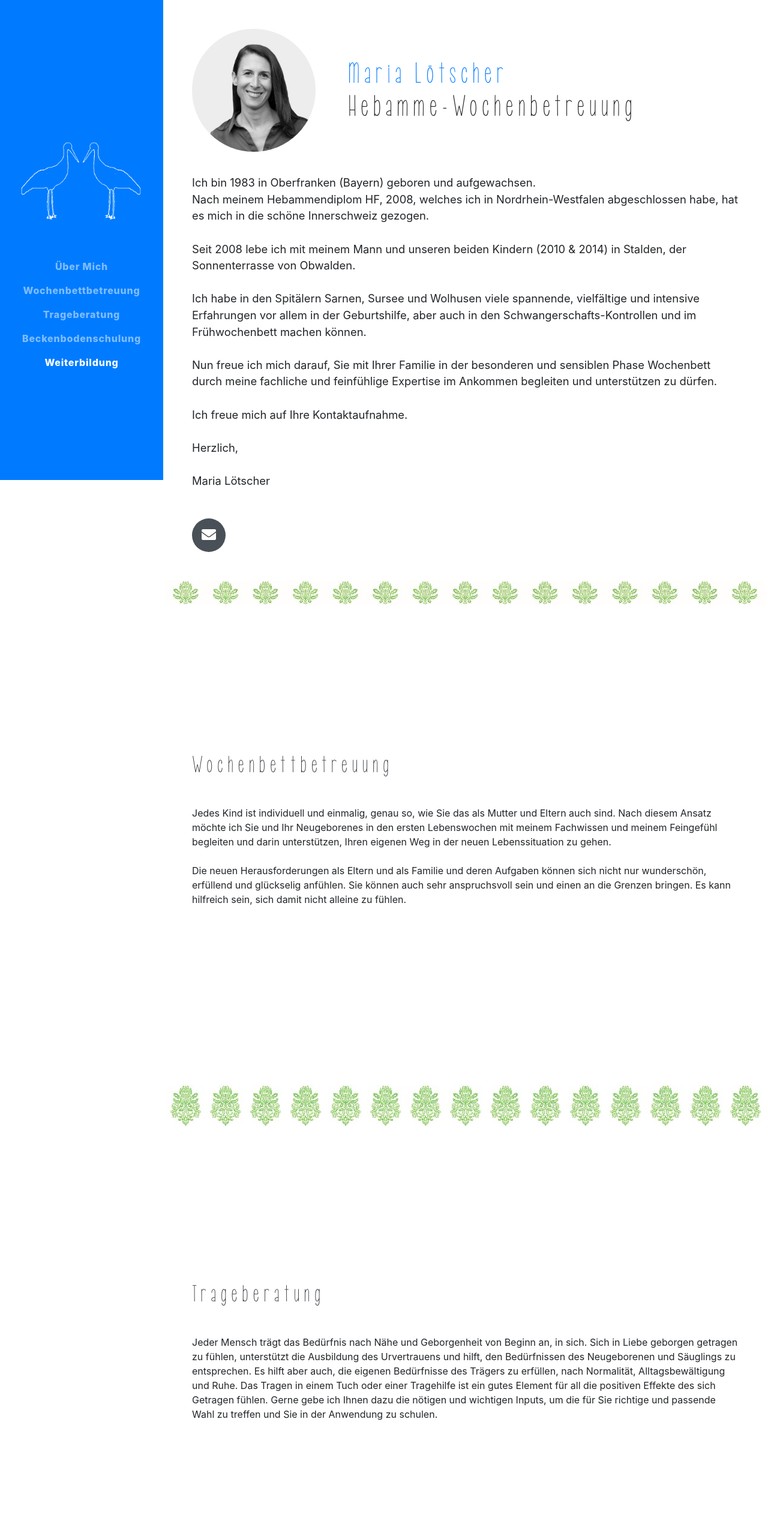
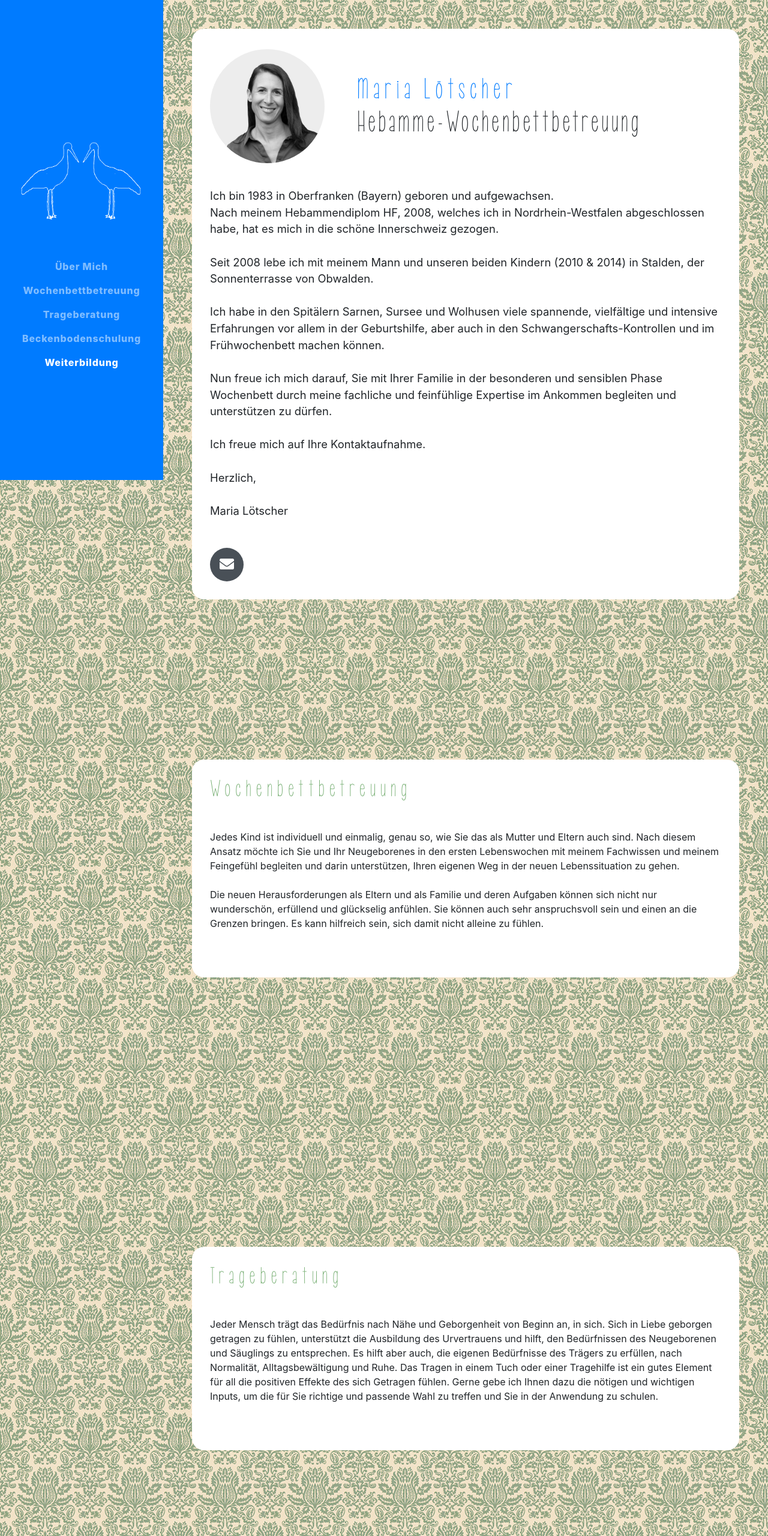
Before and after one commit to simplywing/portfolio-maria-loetscher, a website with bundled scripts: page index.html in a window 1280 px wide. Shown: the top 2560 px of the page at 60% size. Built offline with nearby package versions, Linux system fonts and the light colour scheme; a web font is replaced by a local one.

Commit message:
kleine Optimierungen

```diff
--- a/css/resume.css
+++ b/css/resume.css
@@ -8,6 +8,8 @@ body {
   font-family: 'Noto Sans', -apple-system, BlinkMacSystemFont, 'Segoe UI', Roboto, 'Helvetica Neue', Arial, sans-serif, 'Apple Color Emoji', 'Segoe UI Emoji', 'Segoe UI Symbol', 'Noto Color Emoji';
   padding-top: 54px;
   color: #42474d;
+  background-image: url("../img/ornament.jpg");
+  background-repeat: repeat;
 }
 
 @media (min-width: 992px) {
@@ -53,7 +55,7 @@ p.lead {
   font-weight: 500;
   font-family: 'kg_call_me_mayberegular', -apple-system, BlinkMacSystemFont, 'Segoe UI', Roboto, 'Helvetica Neue', Arial, sans-serif, 'Apple Color Emoji', 'Segoe UI Emoji', 'Segoe UI Symbol', 'Noto Color Emoji';
   font-size: 2.55rem;
-  letter-spacing: 0.5rem;
+  letter-spacing: 0.3rem;
 }
 
 .social-icons a {
@@ -182,3 +184,21 @@ a:hover, a:focus, a:active {
 .ornament{
   text-align: center;
 }
+
+.resume-section > div{
+  background-color: white;
+  padding: 30px;
+  border-radius: 20px;
+}
+
+.section-title {
+  color:#76ae72;
+  margin-bottom: 2.2rem!important;
+}
+
+.textblock{
+  margin-bottom: 1rem!important;
+}
+/*
+
+*/
--- a/index.html
+++ b/index.html
@@ -4,7 +4,7 @@
 <head>
 
     <meta charset="utf-8">
-    <meta name="viewport" content="width=device-width, initial-scale=1, shrink-to-fit=no">
+    <meta name="viewport" content="width=device-width, initial-scale=1, shrink-to-fit=yes">
     <meta name="description" content="">
     <meta name="author" content="Erich Lötscher">
 
@@ -74,7 +74,7 @@
                     <h1 class="mb-0">
                       <span class="text-primary">Maria Lötscher</span>
                     </h1>
-                            <div class="subheading mb-5">Hebamme-Wochenbetreuung
+                            <div class="subheading mb-5">Hebamme-Wochenbettbetreuung
                                 <!-- <a href="mailto:kontak@marialoetscher.ch">kontak@marialoetscher.ch</a> -->
                   </div>
               </div>
@@ -95,7 +95,7 @@
                     <br> Maria Lötscher
                 </p>
                 <div class="social-icons">
-                    <a href="mailto:kontak@marialoetscher.ch">
+                    <a href="mailto:kontakt@marialoetscher.ch">
                         <i class="fas fa-envelope"></i>
                     </a>
                 </div>
@@ -103,69 +103,70 @@
         </section>
 
         <!-- <hr class="m-0"> -->
-        <div class="ornament">
+        <!-- <div class="ornament">
             <img class="img-fluid" src="img/ornamentlinie_kurz_skaliert.jpg" alt="bandornament">
-        </div>
+        </div> -->
 
         <section class="resume-section p-3 p-lg-5 d-flex align-items-center" id="wochenbettbetreuung">
             <div class="w-100">
-                <h2 class="mb-5">Wochenbettbetreuung</h2>
+                <h2 class="mb-5 section-title">Wochenbettbetreuung</h2>
 
-                <p class="mb-5">Jedes Kind ist individuell und einmalig, genau so, wie Sie das als Mutter und Eltern auch sind. Nach diesem Ansatz möchte ich Sie und Ihr Neugeborenes in den ersten Lebenswochen mit meinem Fachwissen und meinem Feingefühl begleiten und darin unterstützen, Ihren eigenen Weg in der neuen Lebenssituation zu gehen.
+                <p class="mb-5 textblock">Jedes Kind ist individuell und einmalig, genau so, wie Sie das als Mutter und Eltern auch sind. Nach diesem Ansatz möchte ich Sie und Ihr Neugeborenes in den ersten Lebenswochen mit meinem Fachwissen und meinem Feingefühl begleiten und darin unterstützen, Ihren eigenen Weg in der neuen Lebenssituation zu gehen.
                     <br>
-                    <br>Die neuen Herausforderungen als Eltern und als Familie und deren Aufgaben können sich nicht nur wunderschön, erfüllend und glückselig anfühlen. Sie können auch sehr anspruchsvoll sein und einen an die Grenzen bringen. Es  kann hilfreich sein, sich damit nicht alleine zu fühlen.</p>
+                    <br>Die neuen Herausforderungen als Eltern und als Familie und deren Aufgaben können sich nicht nur wunderschön, erfüllend und glückselig anfühlen. Sie können auch sehr anspruchsvoll sein und einen an die Grenzen bringen. Es  kann hilfreich sein, sich damit nicht alleine zu fühlen.
+                </p>
             </div>
-
         </section>
 
         <!-- <hr class="m-0"> -->
-        <div class="ornament">
+        <!-- <div class="ornament">
             <img class="img-fluid" src="img/ornamentlinie2_kurz_skaliert.jpg" alt="bandornament">
-        </div>
+        </div> -->
 
         <section class="resume-section p-3 p-lg-5 d-flex align-items-center" id="trageberatung">
             <div class="w-100">
-                <h2 class="mb-5">Trageberatung</h2>
+                <h2 class="mb-5 section-title">Trageberatung</h2>
 
-                <p class="mb-5">Jeder Mensch trägt das Bedürfnis nach Nähe und Geborgenheit von Beginn an, in sich. Sich in Liebe geborgen getragen zu fühlen, unterstützt die Ausbildung des Urvertrauens und hilft, den Bedürfnissen des Neugeborenen und Säuglings zu entsprechen. Es hilft aber auch, die eigenen Bedürfnisse des Trägers zu erfüllen, nach Normalität, Alltagsbewältigung und Ruhe. Das Tragen in einem Tuch oder einer Tragehilfe ist ein gutes Element für all die positiven Effekte des sich Getragen fühlen. Gerne gebe ich Ihnen dazu die nötigen und wichtigen Inputs, um die für Sie richtige und passende Wahl zu treffen und Sie in der Anwendung zu schulen.
-
+                <p class="mb-5 textblock">Jeder Mensch trägt das Bedürfnis nach Nähe und Geborgenheit von Beginn an, in sich. Sich in Liebe geborgen getragen zu fühlen, unterstützt die Ausbildung des Urvertrauens und hilft, den Bedürfnissen des Neugeborenen und Säuglings zu entsprechen. Es hilft aber auch, die eigenen Bedürfnisse des Trägers zu erfüllen, nach Normalität, Alltagsbewältigung und Ruhe. Das Tragen in einem Tuch oder einer Tragehilfe ist ein gutes Element für all die positiven Effekte des sich Getragen fühlen. Gerne gebe ich Ihnen dazu die nötigen und wichtigen Inputs, um die für Sie richtige und passende Wahl zu treffen und Sie in der Anwendung zu schulen.
                 </p>
+            </div>
         </section>
 
-        <hr class="m-0">
+        <!-- <hr class="m-0"> -->
 
         <section class="resume-section p-3 p-lg-5 d-flex align-items-center" id="beckenbodenschulung">
             <div class="w-100">
-                <h2 class="mb-5">Beckenbodenschulung</h2>
+                <h2 class="mb-5 section-title">Beckenbodenschulung</h2>
 
-                <p class="mb-5">Wer sich früh mit der Prävention und Bewusstwerdung, dem Wiederaufbau und der Regeneration, der Kräftigung und Stabilisierung befasst und sich in die Harmonie und dem Einklang mit seinem Beckenboden begibt, hat früher etwas davon: Von der Kraft aus der Mitte, die hält, aufrichtet und die natürlichen Vorgänge des Körpers in ihrer Normalität unterstützt. Von einem Körpergefühl, welches sich von Grund auf kraftvoll, gesund und einheitlich anfühlt und von der Wahrnehmung eines lustvollen Sexuallebens. So lassen sich auch Einschränkungen wie unkontrollierter Urinverlust, Windabgang, Rückenschmerzen, sexuelle Disharmonien, Hämorrhoiden und Gebärmuttersenkungen vorbeugen.
+                <p class="mb-5 textblock">Wer sich früh mit der Prävention und Bewusstwerdung, dem Wiederaufbau und der Regeneration, der Kräftigung und Stabilisierung befasst und sich in die Harmonie und dem Einklang mit seinem Beckenboden begibt, hat früher etwas davon: Von der Kraft aus der Mitte, die hält, aufrichtet und die natürlichen Vorgänge des Körpers in ihrer Normalität unterstützt. Von einem Körpergefühl, welches sich von Grund auf kraftvoll, gesund und einheitlich anfühlt und von der Wahrnehmung eines lustvollen Sexuallebens. So lassen sich auch Einschränkungen wie unkontrollierter Urinverlust, Windabgang, Rückenschmerzen, sexuelle Disharmonien, Hämorrhoiden und Gebärmuttersenkungen vorbeugen.
                     <br>
+                </p>
                 <ul>
                     <li>Denn der Beckenboden begleitet uns unser ganzes Leben lang und gibt uns die Impulse aus der Mitte heraus.</li>
                     <li>Ein aktiver Beckenboden hilft auch unter der Geburt, denn nur was ich bewusst wahrnehmen kann, kann ich auch bewusst loslassen.</li>
                     <li>Gerne gebe ich Ihnen Anreize, den Beckenboden in Ihrem Alltag zu integrieren und zu aktivieren.</li>
                 </ul>
-                </p>
+            </div>
         </section>
 
-        <hr class="m-0">
+        <!-- <hr class="m-0"> -->
 
         <section class="resume-section p-3 p-lg-5 d-flex align-items-center" id="weiterbildung">
             <div class="w-100">
-                <h2 class="mb-5">Weiterbildung</h2>
-                <p class="mb-5">Ich bin Mitglied beim Schweizerischen Hebammenverband SHV.
+                <h2 class="mb-5 section-title">Weiterbildung</h2>
+                <p class="mb-5 textblock">Ich bin Mitglied beim Schweizerischen Hebammenverband SHV.
                     <br>
                     <br>Es ist für mich selbstverständlich, mich mit regelmässigen und aktuellen Themen meines Fachgebietes fortzubilden.
                     <br>
+                </p>
                 <ul>
                     <li>Trageberatung - Grundkurs bei ClauWi Trageschule, Deutschland</li>
                     <li>Beckenbodenkursleiterin - BeBo Training GmbH, Schweiz</li>
                 </ul>
-                </p>
             </div>
         </section>
 
-        <hr class="m-0">
+        <!-- <hr class="m-0"> -->
 
         </div>
 
```
Also changed, not shown: img/ornament.jpg (added), 1 other file. Lines whose indentation alone changed are shown as unchanged.
